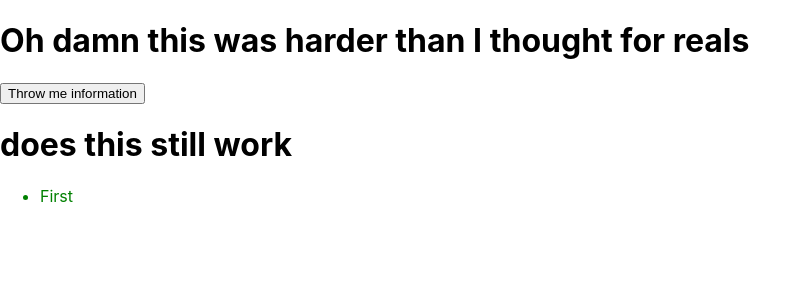
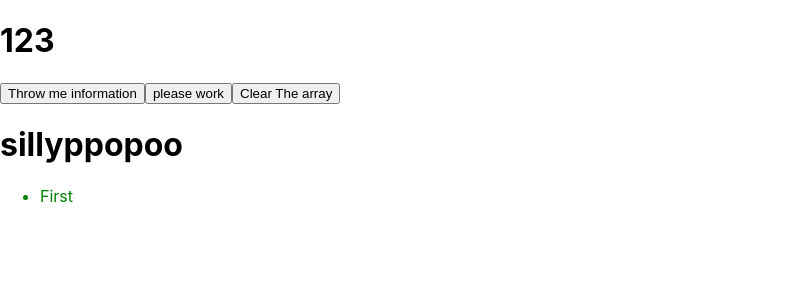
Before and after one commit to pacemade/hatchway-practise, a React (Create React App) app: page / in a window 1280 px wide. Shown: the top 300 px of the page, without its empty margins (0-812 px from the left). Built offline with nearby package versions, Linux system fonts and the light colour scheme.

Commit message:
oh geez, managed to figure out that this within the .then needed to be an arrow function as well

```diff
--- a/src/App.js
+++ b/src/App.js
@@ -5,37 +5,55 @@ import './App.css';
 
 class App extends Component {
 
+  state = {
+    pokemon: [1,2,3]
+  }
 
-  // createNode = (e) => {
-  //   const node = document.createElement("li");
-  //   const textNode = document.createTextNode("Fifth");
-  //   node.appendChild(textNode);
-  //   document.getElementById("listy").appendChild(node);
-  // }
+  clearPokemonHandler = () => {
+    this.setState({ pokemon: [] })
+  }
+
+  pokemanArrayHandler = (list) => {
+    this.setState({ pokemon: list })
+  }
+
+  makeListHandler = (data) => {
+    console.log("is it working");
+    // for (var i = 0; i < data.results.length; i++) {
+    //   const node = document.createElement("li");
+    //   let textNode = document.createTextNode(data.results[i].name);
+    //   node.appendChild(textNode);
+    //   document.getElementById("listy").appendChild(node);
+    // }
+  }
 
   callTheApi = (e) => {
-    console.log("okay so far so good");
     fetch('https://pokeapi.co/api/v2/pokemon/')
       .then(function(response) {
         return response.json();
       })
-      .then(function(data) {
-        console.log(data);
-        for (var i = 0; i < data.results.length; i++) {
-          const node = document.createElement("li");
-          let textNode = document.createTextNode(data.results[i].name);
-          node.appendChild(textNode);
-          document.getElementById("listy").appendChild(node);
-        }
+      .then(data => {
+        this.makeListHandler(data);
       })
+  }
+
+  pleaseWork = (thing) => {
+    console.log("first work");
+    this.pleaseWorkAgain();
+  }
+
+  pleaseWorkAgain = () => {
+    console.log("second work");
   }
 
 
   render() {
     return (
       <div>
-        <h1> Oh damn this was harder than I thought for reals </h1>
-        <button onClick={(e) => this.callTheApi(e)}>Throw me information</button>
+        <h1> {this.state.pokemon} </h1>
+        <button onClick={this.callTheApi}>Throw me information</button>
+        <button onClick={this.pleaseWork}>please work</button>
+        <button onClick={this.clearPokemonHandler}>Clear The array</button>
         <Filter />
         <ul id="listy">
           <li>First</li>
--- a/src/components/Filters/Filter.js
+++ b/src/components/Filters/Filter.js
@@ -3,12 +3,31 @@ import React, { Component } from 'react';
 class Filter extends Component {
 
   state = {
-    pokemon: ''
+    pokemon2: ["silly", "ppopoo"]
+  }
+
+  getPokemonHandler = (e) => {
+    console.log("okay so far so good");
+    fetch('https://pokeapi.co/api/v2/pokemon/')
+      .then(function(response) {
+        return response.json();
+      })
+      .then(function(data) {
+        console.log(data);
+        for (var i = 0; i < data.results.length; i++) {
+          const node = document.createElement("li");
+          let textNode = document.createTextNode(data.results[i].name);
+          node.appendChild(textNode);
+          document.getElementById("listy").appendChild(node);
+        }
+      })
   }
 
   render() {
     return(
-      <h1>does this still work</h1>
+      <div>
+        <h1>{this.state.pokemon2}</h1>
+      </div>
     )
   }
 }
```
